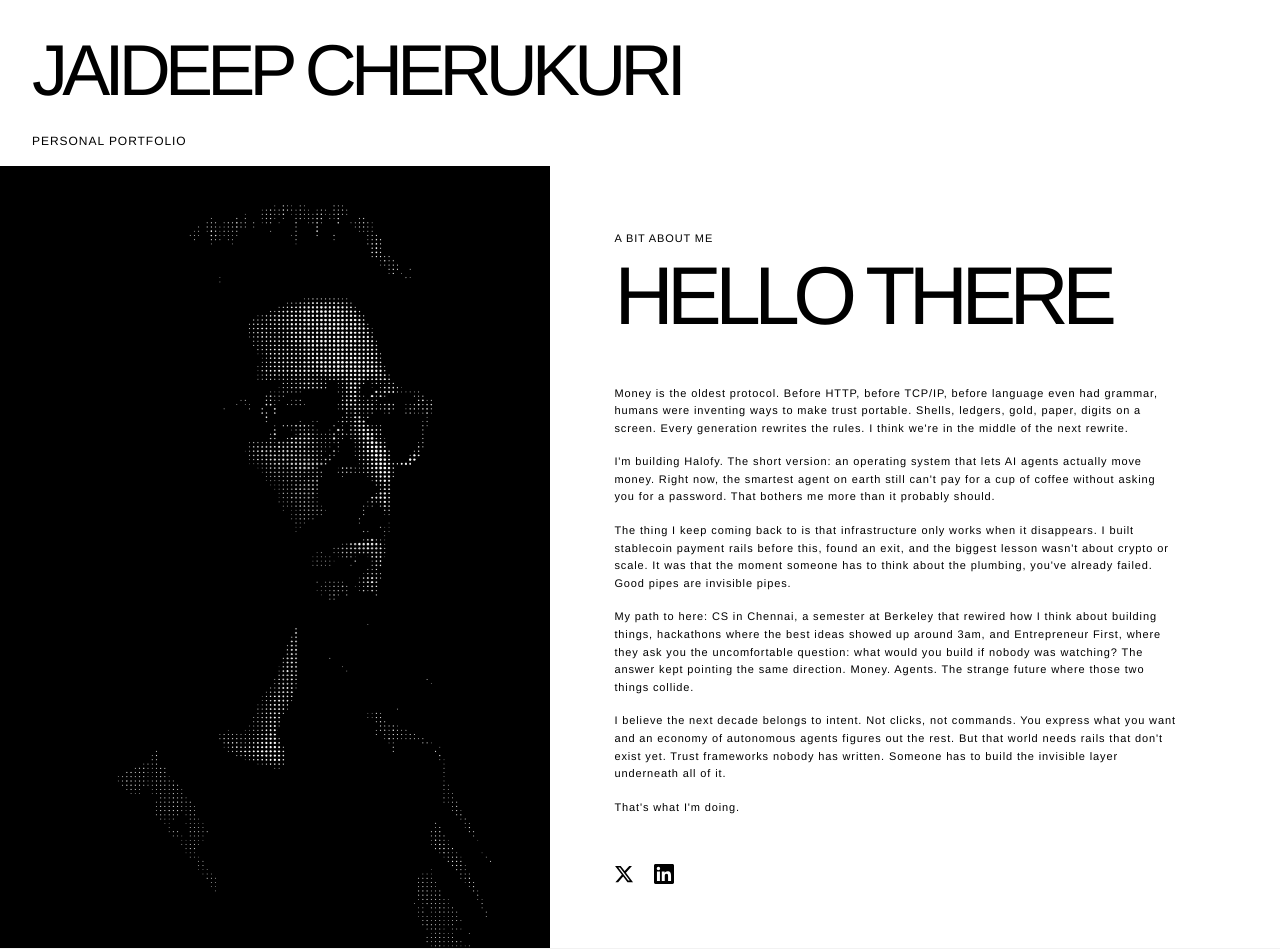
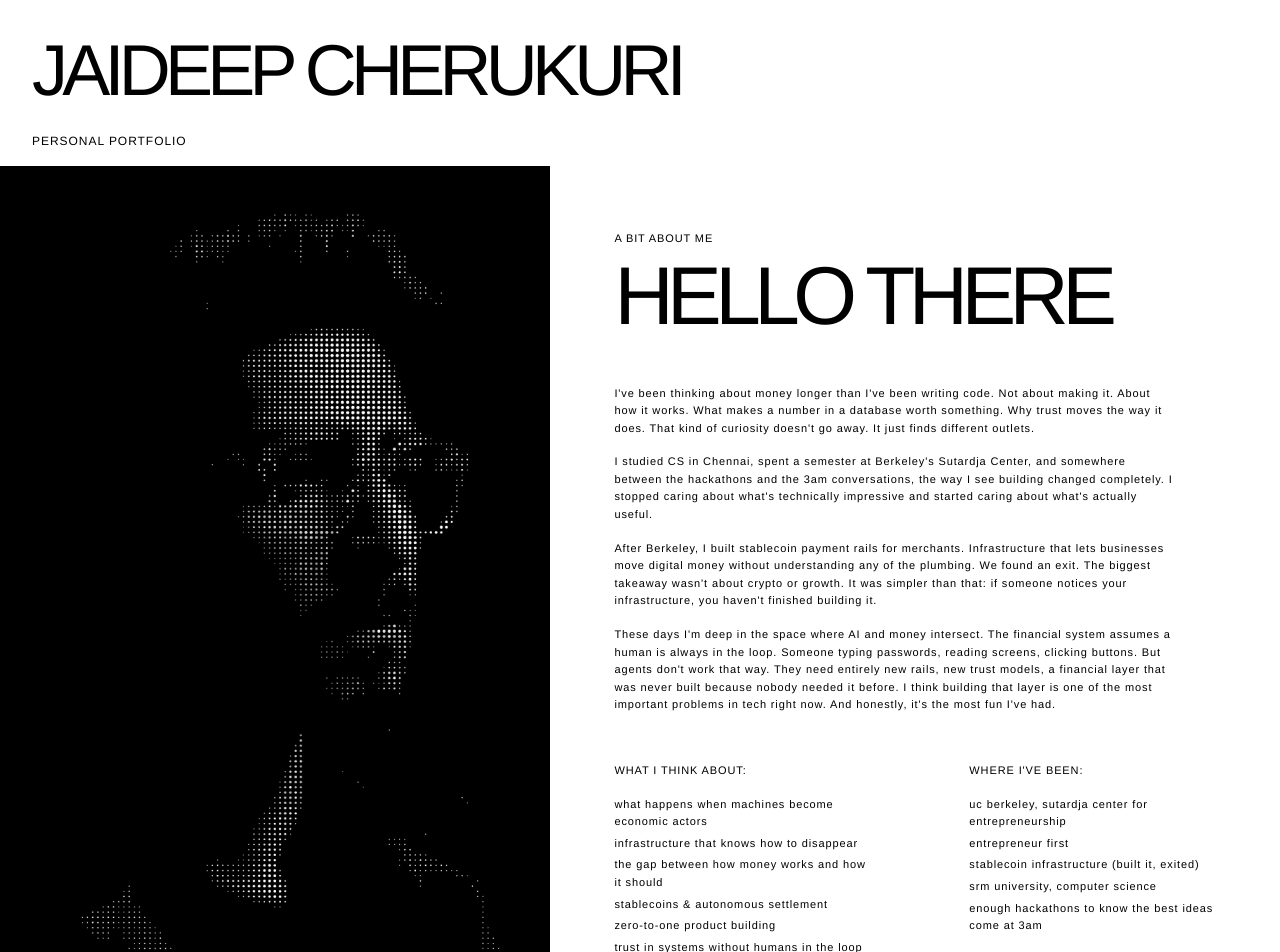
Before and after one commit to JaideepCherukuri/Personal-Domain, a React (Vite) app: page / in a window 1280 px wide. Shown: the top 952 px of the page. Built offline with nearby package versions, Linux system fonts and the light colour scheme.

Commit message:
Revert to original structure, rewrite with human voice

```diff
--- a/src/components/About.tsx
+++ b/src/components/About.tsx
@@ -13,7 +13,6 @@ export default function About() {
   const { shouldAnimate, isFirstVisit } = useInitialLoader();
   const hasAnimated = useRef(false);
 
-  // Set initial state
   useEffect(() => {
     const prefersReducedMotion = window.matchMedia(
       "(prefers-reduced-motion: reduce)"
@@ -78,50 +77,74 @@ export default function About() {
 
         {/* Right: Content */}
         <div ref={contentRef} className="flex-1 px-6 py-10 lg:px-12 lg:py-16 lg:pl-16">
+          {/* Header */}
           <p className="text-[11px] tracking-[0.88px] mb-2">A BIT ABOUT ME</p>
           <h2 className="font-light text-[48px] sm:text-[64px] lg:text-[82px] tracking-[-4px] lg:tracking-[-6.56px] leading-[1] mb-8 lg:mb-12">
             HELLO THERE
           </h2>
 
+          {/* Bio paragraphs */}
           <div className="text-[11px] tracking-[0.88px] leading-[1.6] max-w-[562px] space-y-4 mb-10 lg:mb-12">
             <p>
-              Money is the oldest protocol. Before HTTP, before TCP/IP, before
-              language even had grammar, humans were inventing ways to make trust
-              portable. Shells, ledgers, gold, paper, digits on a screen. Every
-              generation rewrites the rules. I think we're in the middle of the
-              next rewrite.
+              I've been thinking about money longer than I've been writing code.
+              Not about making it. About how it works. What makes a number in a
+              database worth something. Why trust moves the way it does. That
+              kind of curiosity doesn't go away. It just finds different outlets.
             </p>
             <p>
-              I'm building Halofy. The short version: an operating system that
-              lets AI agents actually move money. Right now, the smartest agent
-              on earth still can't pay for a cup of coffee without asking you for
-              a password. That bothers me more than it probably should.
+              I studied CS in Chennai, spent a semester at Berkeley's Sutardja
+              Center, and somewhere between the hackathons and the 3am
+              conversations, the way I see building changed completely. I stopped
+              caring about what's technically impressive and started caring about
+              what's actually useful.
             </p>
             <p>
-              The thing I keep coming back to is that infrastructure only works
-              when it disappears. I built stablecoin payment rails before this,
-              found an exit, and the biggest lesson wasn't about crypto or
-              scale. It was that the moment someone has to think about the
-              plumbing, you've already failed. Good pipes are invisible pipes.
+              After Berkeley, I built stablecoin payment rails for merchants.
+              Infrastructure that lets businesses move digital money without
+              understanding any of the plumbing. We found an exit. The biggest
+              takeaway wasn't about crypto or growth. It was simpler than that:
+              if someone notices your infrastructure, you haven't finished
+              building it.
             </p>
             <p>
-              My path to here: CS in Chennai, a semester at Berkeley that
-              rewired how I think about building things, hackathons where the
-              best ideas showed up around 3am, and Entrepreneur First, where
-              they ask you the uncomfortable question: what would you build if
-              nobody was watching? The answer kept pointing the same direction.
-              Money. Agents. The strange future where those two things collide.
+              These days I'm deep in the space where AI and money intersect. The
+              financial system assumes a human is always in the loop. Someone
+              typing passwords, reading screens, clicking buttons. But agents
+              don't work that way. They need entirely new rails, new trust
+              models, a financial layer that was never built because nobody
+              needed it before. I think building that layer is one of the most
+              important problems in tech right now. And honestly, it's the most
+              fun I've had.
             </p>
-            <p>
-              I believe the next decade belongs to intent. Not clicks, not
-              commands. You express what you want and an economy of autonomous
-              agents figures out the rest. But that world needs rails that don't
-              exist yet. Trust frameworks nobody has written. Someone has to
-              build the invisible layer underneath all of it.
-            </p>
-            <p>
-              That's what I'm doing.
-            </p>
+          </div>
+
+          {/* Two columns */}
+          <div className="flex flex-col sm:flex-row gap-10 sm:gap-16 lg:gap-24 mb-10 lg:mb-12">
+            {/* What I think about */}
+            <div className="text-[11px] tracking-[0.88px] leading-[1.6]">
+              <p className="mb-4">WHAT I THINK ABOUT:</p>
+              <ul className="lowercase space-y-1">
+                <li>what happens when machines become economic actors</li>
+                <li>infrastructure that knows how to disappear</li>
+                <li>the gap between how money works and how it should</li>
+                <li>stablecoins &amp; autonomous settlement</li>
+                <li>zero-to-one product building</li>
+                <li>trust in systems without humans in the loop</li>
+                <li>why the best technology feels like it was always there</li>
+              </ul>
+            </div>
+
+            {/* Where I've been */}
+            <div className="text-[11px] tracking-[0.88px] leading-[1.6]">
+              <p className="mb-4">WHERE I'VE BEEN:</p>
+              <ul className="lowercase space-y-1">
+                <li>uc berkeley, sutardja center for entrepreneurship</li>
+                <li>entrepreneur first</li>
+                <li>stablecoin infrastructure (built it, exited)</li>
+                <li>srm university, computer science</li>
+                <li>enough hackathons to know the best ideas come at 3am</li>
+              </ul>
+            </div>
           </div>
 
           {/* Social Links */}
```
